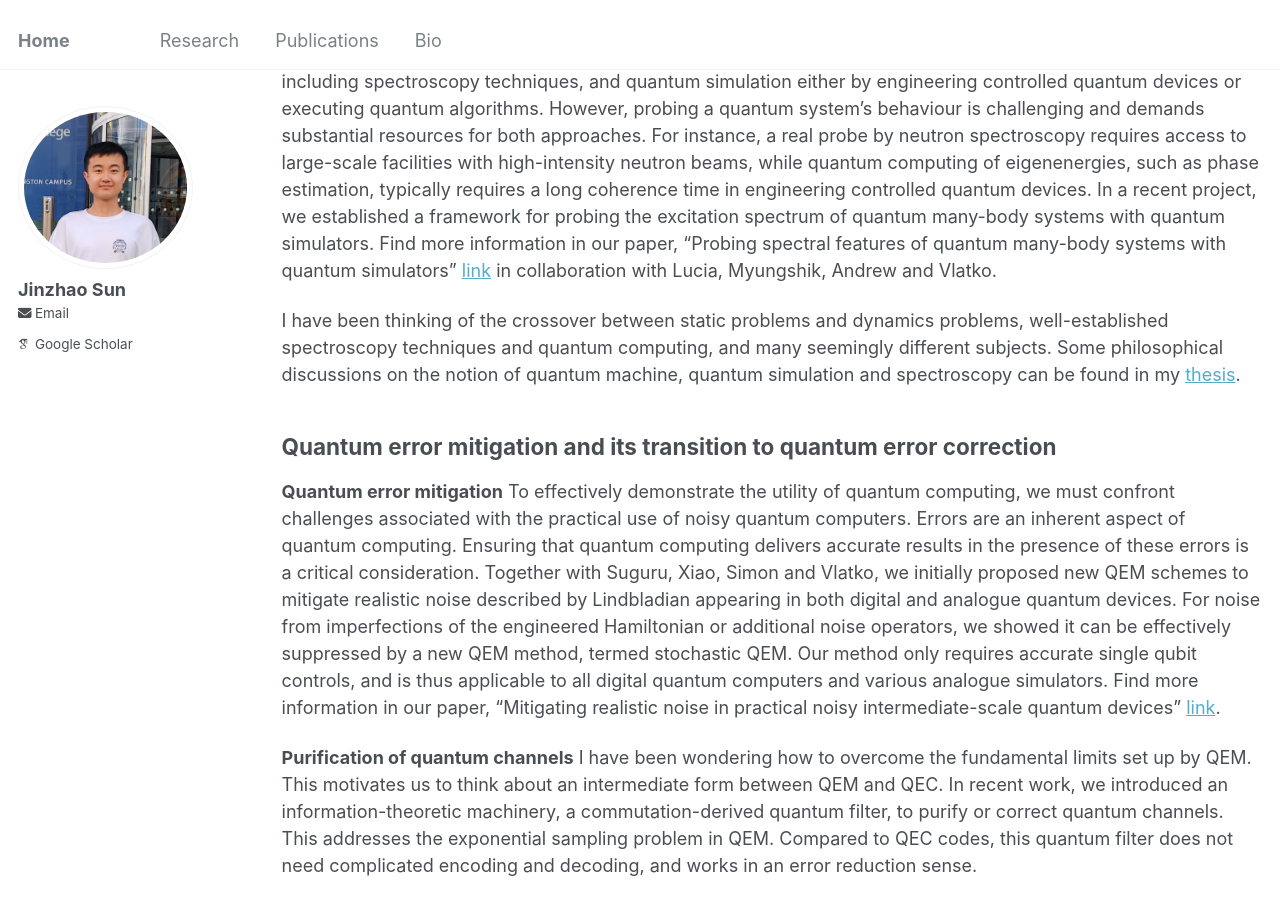
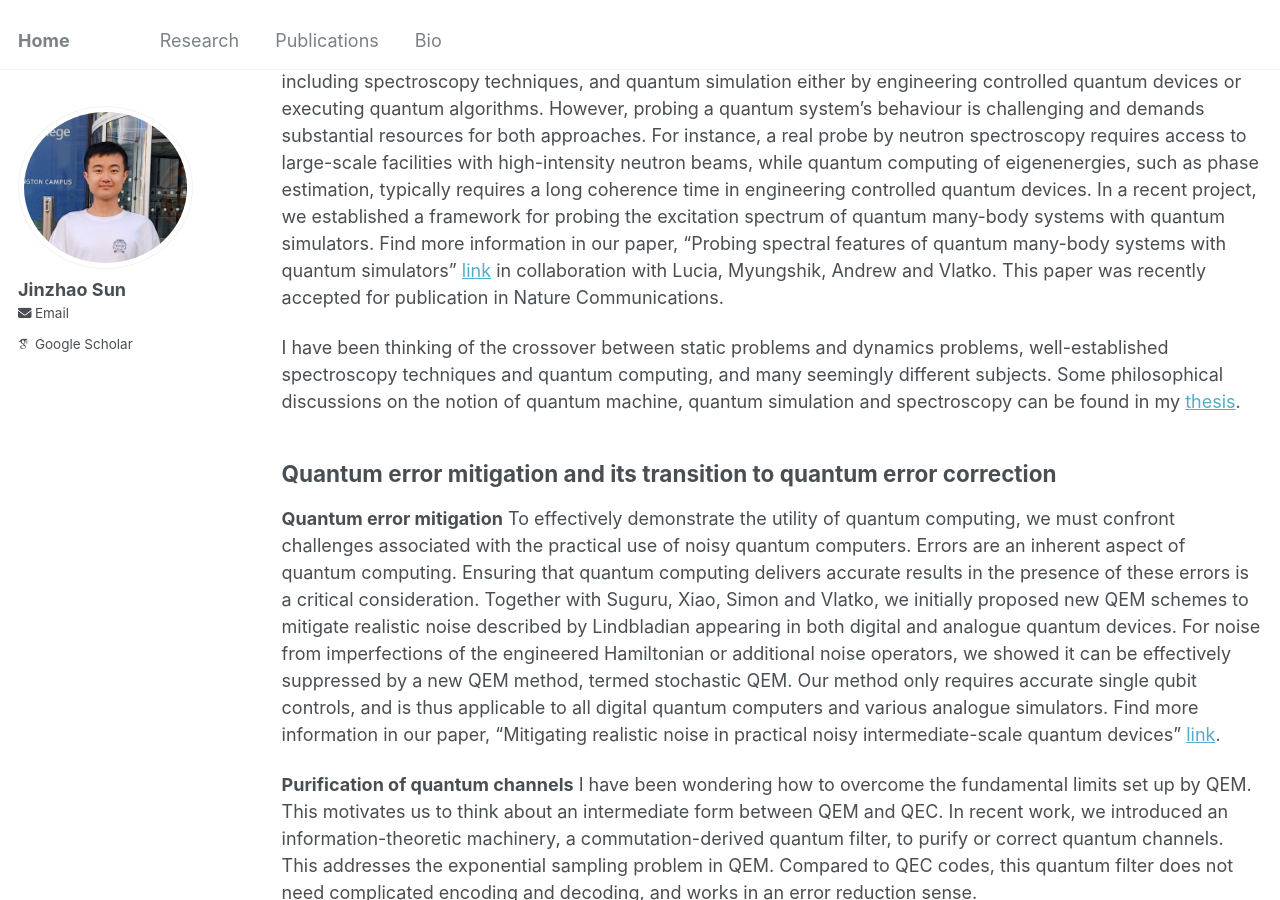
Before and after one commit to jinzhao-sun/jinzhao-sun.github.io, a Jekyll site: the page built from _pages/research.md, in a window 1280 px wide and 900 px high, scrolled down 3256 px. Built offline with Jekyll 4.4.1, drawn with Linux system fonts in a browser that asks for light colours; some web fonts are replaced.

Commit message:
Update research.md

```diff
--- a/_pages/research.md
+++ b/_pages/research.md
@@ -63,7 +63,7 @@ To facilitate the practical applications of quantum computing, I have worked wit
 
 Estimating spectral features of quantum many-body systems has attracted great attention in material science
 and quantum chemistry. To achieve this task, various experimental and theoretical techniques have been developed, including spectroscopy techniques, and quantum simulation either by engineering controlled quantum
-devices or executing quantum algorithms. However, probing a quantum system's behaviour is challenging and demands substantial resources for both approaches. For instance, a real probe by neutron spectroscopy requires access to large-scale facilities with high-intensity neutron beams, while quantum computing of eigenenergies, such as phase estimation, typically requires a long coherence time in engineering controlled quantum devices. In a recent project, we established a framework for probing the excitation spectrum of quantum many-body systems with quantum simulators. Find more information in our paper, "Probing spectral features of quantum many-body systems with quantum simulators" [link](https://arxiv.org/abs/2305.07649) in collaboration with Lucia, Myungshik, Andrew and Vlatko.
+devices or executing quantum algorithms. However, probing a quantum system's behaviour is challenging and demands substantial resources for both approaches. For instance, a real probe by neutron spectroscopy requires access to large-scale facilities with high-intensity neutron beams, while quantum computing of eigenenergies, such as phase estimation, typically requires a long coherence time in engineering controlled quantum devices. In a recent project, we established a framework for probing the excitation spectrum of quantum many-body systems with quantum simulators. Find more information in our paper, "Probing spectral features of quantum many-body systems with quantum simulators" [link](https://arxiv.org/abs/2305.07649) in collaboration with Lucia, Myungshik, Andrew and Vlatko. This paper was recently accepted for publication in Nature Communications.
 
 I have been thinking of the crossover between static problems and dynamics problems, well-established spectroscopy techniques and quantum computing, and many seemingly different subjects. Some philosophical discussions on the notion of quantum machine, quantum simulation and spectroscopy can be found in my [thesis](https://ora.ox.ac.uk/objects/uuid:de5499cb-9c49-4be3-acc1-5be4cb81099d).
 
```
